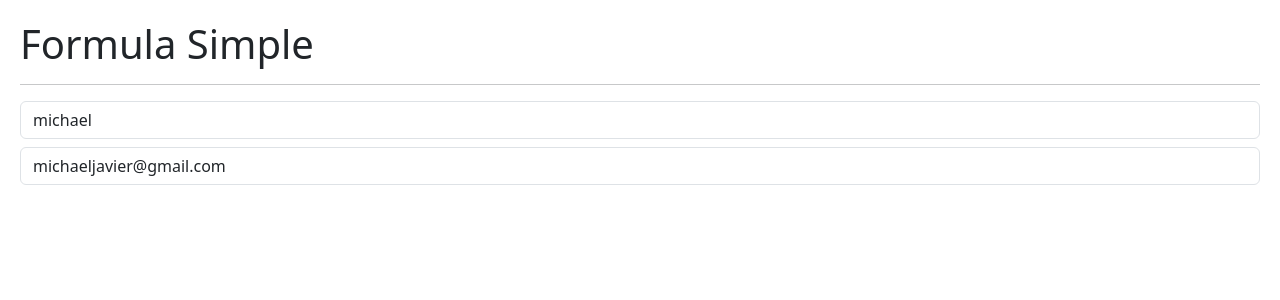
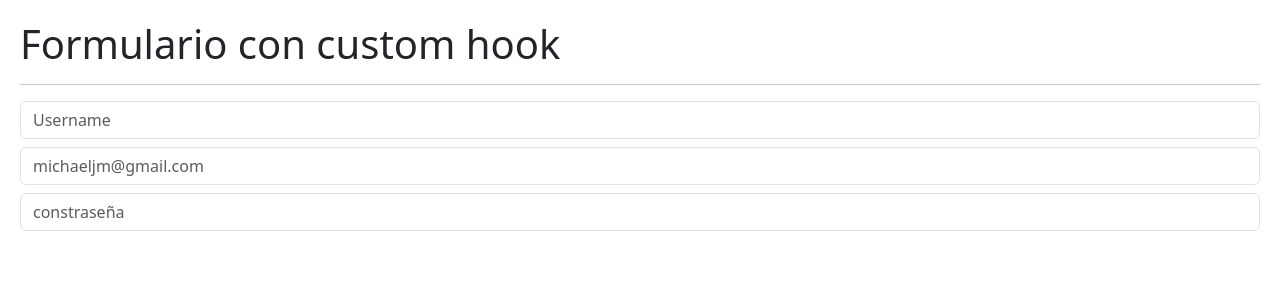
Before and after one commit to michaeljav/React_MERN, a React (Vite) app in the folder 05-hook-app/: page / in a window 1280 px wide. Shown: the top 300 px of the page. Built offline with nearby package versions, Linux system fonts and the light colour scheme.

Commit message:
crear un custom hook para recolectar datos del formulario

```diff
--- /dev/null
+++ b/05-hook-app/src/02-useEffect/FormWithCustomHook.jsx
@@ -0,0 +1,44 @@
+import React, { useEffect, useState } from 'react';
+import { Message } from './Message';
+import { useForm } from '../hooks/useForm';
+
+export const FormWithCustomHook = () => {
+  const { formState, onInputChange, username, email, password } = useForm({
+    username: '',
+    email: '',
+    password: '',
+  });
+  // const { username, email, password } = formState;
+
+  return (
+    <>
+      <h1>Formulario con custom hook</h1>
+      <hr />
+      <input
+        type='text'
+        className='form-control'
+        placeholder='Username'
+        name='username'
+        value={username}
+        onChange={onInputChange}
+      />
+      {username === 'michael1' && <Message />}
+      <input
+        type='email'
+        className='form-control mt-2'
+        placeholder='michaeljm@gmail.com'
+        name='email'
+        value={email}
+        onChange={onInputChange}
+      />
+      <input
+        type='password'
+        className='form-control mt-2'
+        placeholder='constraseña'
+        name='password'
+        value={password}
+        onChange={onInputChange}
+      />
+    </>
+  );
+};
--- /dev/null
+++ b/05-hook-app/src/hooks/useForm.js
@@ -0,0 +1,20 @@
+import React, { useState } from 'react';
+
+export const useForm = (initialForm = {}) => {
+  const [formState, setFormState] = useState(initialForm);
+
+  //del evento desestruct target
+  const onInputChange = ({ target }) => {
+    const { name, value } = target;
+    setFormState({
+      ...formState,
+      [name]: value,
+    });
+  };
+
+  return {
+    ...formState,
+    formState,
+    onInputChange,
+  };
+};
--- a/05-hook-app/src/main.jsx
+++ b/05-hook-app/src/main.jsx
@@ -5,10 +5,12 @@
 // import { CounterApp } from './01-useState/CounterApp';
 // import { CounterWithCustomHook } from './01-useState/CounterWithCustomHook';
 import { SimpleForms } from './02-useEffect/SimpleForms';
+import { FormWithCustomHook } from './02-useEffect/FormWithCustomHook';
 
 ReactDOM.createRoot(document.getElementById('root')).render(
   <React.StrictMode>
-    <SimpleForms />
+    <FormWithCustomHook />
+    {/* <SimpleForms /> */}
     {/* <CounterWithCustomHook /> */}
     {/* <HooksApp /> */}
     {/* <CounterApp /> */}
```
